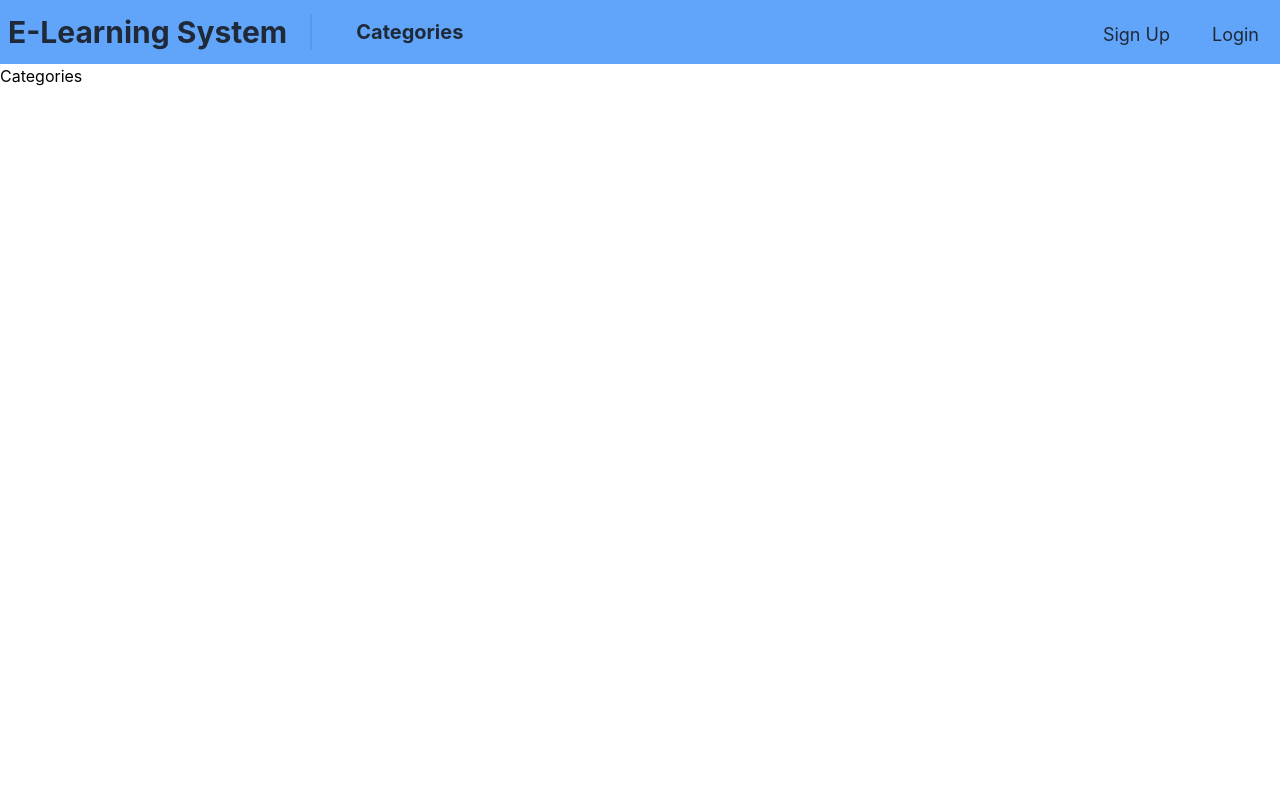
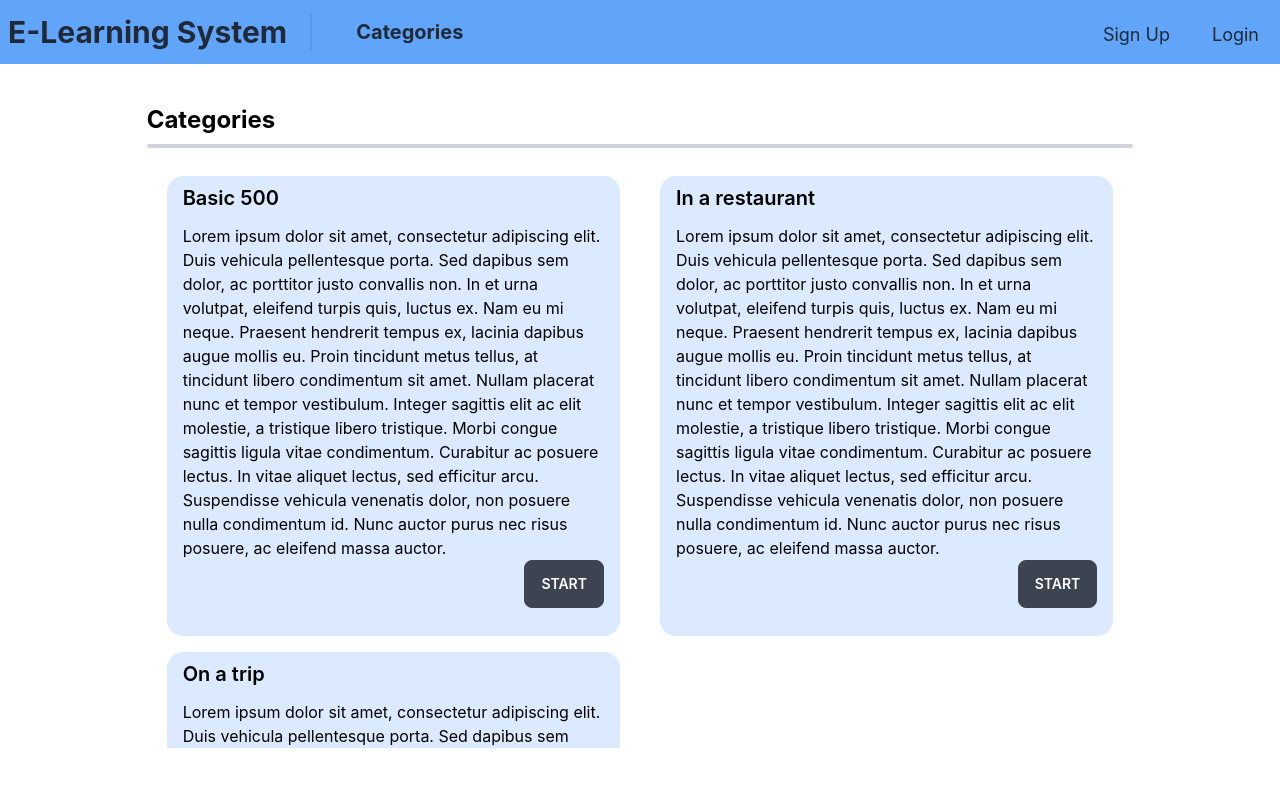
Before and after one commit to framgia/sph_els_redempto, a React (Create React App) app in the folder frontend/: page /categories in a window 1280 px wide. Shown: the top 786 px of the page. Built offline with nearby package versions, Linux system fonts and the light colour scheme.

Commit message:
[SELS-TASK][FE] Create Categories View (#4)

```diff
--- a/frontend/src/App.jsx
+++ b/frontend/src/App.jsx
@@ -1,9 +1,10 @@
 import './App.css';
 import NavBar from './components/NavBar';
+import NoView from './views/NoView';
 import Dashboard from './views/dashboard/Dashboard';
-import NoView from './views/NoView';
 import Activities from './views/dashboard/widgets/Activities';
 import WordsLearned from './views/dashboard/widgets/WordsLearned';
+import Categories from './views/categories/Categories';
 import { Routes, Route, BrowserRouter, Navigate } from 'react-router-dom';
 
 function App() {
@@ -17,7 +18,7 @@ function App() {
             <Route index path="activity" element={<Activities/>} />
             <Route index path="history" element={<WordsLearned/>} />
           </Route>
-          <Route path="categories" element={<><p className="text-black">Categories</p></>} />
+          <Route path="categories" element={<Categories/>} />
           <Route path="sign-up" element={<><p className="text-black">Sign Up</p></>} />
           <Route path="login" element={<><p className="text-black">Login</p></>} />
           <Route path="*" element={<NoView />} />
--- /dev/null
+++ b/frontend/src/views/categories/Categories.jsx
@@ -0,0 +1,25 @@
+import React from 'react'
+import Divider from '../../components/Divider';
+import CategoryItem from './widgets/CategoryItem';
+
+const Categories = () => {
+    const categoryList = [
+        "Basic 500",
+        "In a restaurant",
+        "On a trip",
+    ]
+
+    return (
+        <div className="text-black flex-1 w-10/12 m-auto p-10">
+            <span className="text-2xl font-bold">Categories</span>
+            <Divider />
+            <div className="h-most overflow-scroll no-scrollbar">
+                <div className="flex flex-wrap">
+                    {categoryList.map(category => (<CategoryItem title={category}/>))}
+                </div>
+            </div>
+        </div>
+    )
+}
+
+export default Categories;
--- /dev/null
+++ b/frontend/src/views/categories/widgets/CategoryItem.jsx
@@ -0,0 +1,17 @@
+import React from 'react'
+
+const CategoryItem = ({title = "Category Name"}) => {
+    return (
+        <div className="w-1/2 h-30 box-border px-5 py-2">
+            <div className="card bg-blue-100 h-full w-full px-4 py-2 mt-5">
+                <span className="card-title"> {title} </span>
+                <p className="mt-3">Lorem ipsum dolor sit amet, consectetur adipiscing elit. Duis vehicula pellentesque porta. Sed dapibus sem dolor, ac porttitor justo convallis non. In et urna volutpat, eleifend turpis quis, luctus ex. Nam eu mi neque. Praesent hendrerit tempus ex, lacinia dapibus augue mollis eu. Proin tincidunt metus tellus, at tincidunt libero condimentum sit amet. Nullam placerat nunc et tempor vestibulum. Integer sagittis elit ac elit molestie, a tristique libero tristique. Morbi congue sagittis ligula vitae condimentum. Curabitur ac posuere lectus. In vitae aliquet lectus, sed efficitur arcu. Suspendisse vehicula venenatis dolor, non posuere nulla condimentum id. Nunc auctor purus nec risus posuere, ac eleifend massa auctor.</p>
+                <div class="justify-end card-actions">
+                    <button class="btn">Start</button>
+                </div>
+            </div>
+        </div>
+    )
+}
+
+export default CategoryItem;
```
Also changed, not shown: 1 other file (tests, documents, lock files or other folders).
